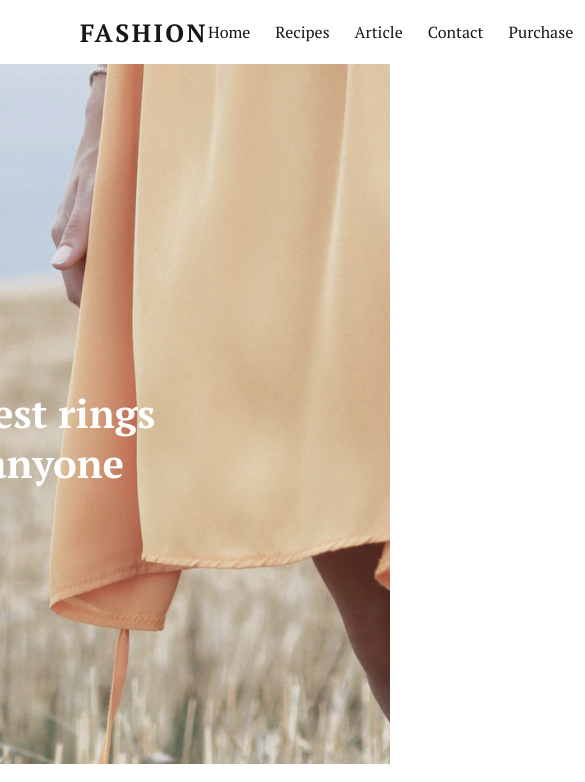
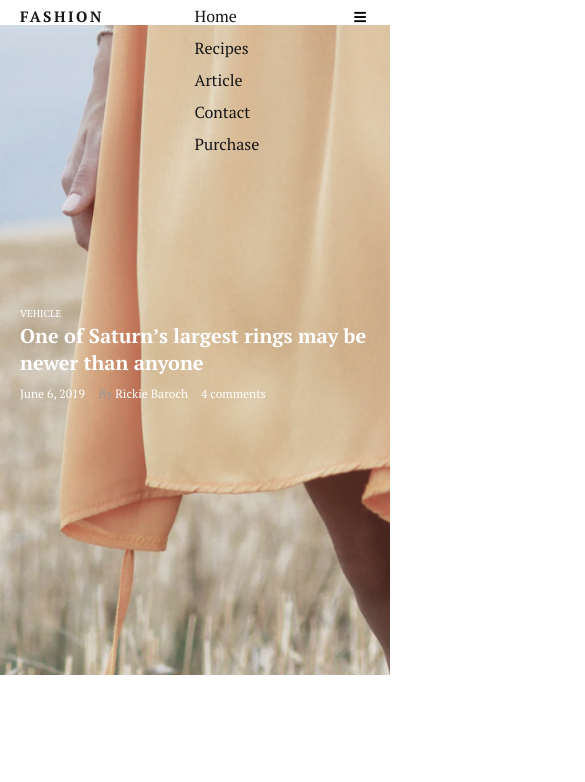
Before and after one commit to andresnguyen/simple-blog, a plain HTML site: page index.html in a window 390 px wide. Shown: the top 782 px of the page, 585 px wide, since content can reach past the window. Drawn offline with Linux system fonts and the light colour scheme.

Commit message:
do a little responsive

```diff
--- /dev/null
+++ b/assets/js/index.js
@@ -0,0 +1,14 @@
+const icon = document.getElementById('mobile-icon');
+const header = document.getElementsByClassName('header')[0];
+
+icon.addEventListener('click', () => {
+	if (icon.classList.contains('fa-bars')) {
+		icon.classList.add('fa-times');
+		icon.classList.remove('fa-bars');
+		header.classList.add('sticky');
+		return;
+	}
+	icon.classList.add('fa-bars');
+	icon.classList.remove('fa-times');
+	header.classList.remove('sticky');
+});
--- a/assets/scss/_base.scss
+++ b/assets/scss/_base.scss
@@ -19,9 +19,6 @@ html {
 	font-size: 62.5%;
 	scroll-behavior: smooth;
 }
-.header-wrapper {
-	margin: 0 auto;
-}
 
 .container {
 	max-width: $container-width;
--- /dev/null
+++ b/assets/scss/_queries.scss
@@ -0,0 +1,127 @@
+/* Big tablet to 1200px (widths smaller taht the 1140px row) */
+@media only screen and (max-width: 1200px) {
+	.section-banner .text-box {
+		left: calc(100% / 2 - 100% / 2.3);
+	}
+
+	.container {
+		margin: 0 20px;
+	}
+
+	.blog-container {
+		max-width: 70%;
+		align-content: flex-start;
+	}
+
+	.sidebar {
+		width: 30%;
+	}
+}
+
+/* Small tablet to big tablet: from 768px to 1023px */
+@media only screen and (max-width: 1023px) {
+	.blog-container {
+		max-width: 100%;
+		align-content: center;
+		margin: 0 auto;
+	}
+
+	.sidebar {
+		display: none;
+	}
+}
+
+/* Small phones to small tablets: from 481px to 767px */
+@media only screen and (max-width: 767px) {
+	.blog-wrapper {
+		flex-basis: 100%;
+	}
+
+	.section-banner .text-box {
+		left: 20px;
+		&__label {
+			font-size: 1rem;
+		}
+
+		&__title {
+			font-size: 2rem;
+			width: 35rem;
+			line-height: 2.7rem;
+			margin-bottom: 5px;
+		}
+
+		&__footer {
+			span,
+			a {
+				font-size: 1.2rem;
+			}
+		}
+	}
+
+	.blog-wrapper {
+		padding: 0;
+	}
+
+	.pagination__item a {
+		font-size: 1.3rem;
+	}
+	.blog-wrapper--fluid {
+		display: none;
+	}
+
+	.header-wrapper {
+		.navlink {
+			display: none !important;
+		}
+
+		.sticky .navlink {
+			display: flex !important;
+			flex-direction: column;
+		}
+
+		button {
+			display: inline-block;
+			width: 20px;
+			height: 20px;
+			text-align: center;
+			line-height: 20px;
+			outline: none;
+			border: none;
+			background-color: transparent;
+			cursor: pointer;
+			transition: all 1s;
+		}
+
+		.header .navlink a {
+			padding-left: 0;
+		}
+
+		.header {
+			padding: 0;
+
+			padding: 0 20px;
+			background-color: transparent;
+			height: auto;
+			z-index: 100;
+			position: fixed;
+			top: 0px;
+			left: 0px;
+			right: 0px;
+			align-items: baseline;
+
+			&__logo {
+				font-size: 1.5rem;
+			}
+		}
+	}
+}
+
+/* Small phones: from 0 to 480px */
+@media only screen and (max-width: 480px) {
+	section {
+		padding: 25px 0;
+	}
+	.contact-form {
+		width: 100%;
+	}
+}
--- a/assets/scss/style.scss
+++ b/assets/scss/style.scss
@@ -2,6 +2,10 @@
 @import './mixins';
 @import './variables';
 
+.header-wrapper {
+	max-width: 1760px;
+	margin: 0 auto;
+}
 .header {
 	display: flex;
 	justify-content: space-between;
@@ -20,6 +24,10 @@
 			color: #171717;
 			text-decoration: none;
 		}
+	}
+
+	button {
+		display: none;
 	}
 
 	.navlink {
@@ -263,7 +271,9 @@
 	margin-left: auto;
 
 	&__item {
-		margin-bottom: 70px;
+		&:not(:last-child) {
+			margin-bottom: 70px;
+		}
 	}
 
 	&__header {
@@ -449,3 +459,5 @@
 		color: $sub-text-color;
 	}
 }
+
+@import './queries';
--- a/index.html
+++ b/index.html
@@ -18,7 +18,7 @@
 <body>
 
 	<div class="header-wrapper">
-		<header class="header">
+		<header class="header sticky">
 			<div class="header__logo">
 				<a href="/">FASHION</a>
 			</div>
@@ -30,6 +30,10 @@
 				<li class="navlink__item"><a href="#">Contact</a></li>
 				<li class="navlink__item"><a href="#">Purchase</a></li>
 			</ul>
+			<button>
+				<i id = "mobile-icon" class="fas fa-bars menu"></i>
+			</button>
+
 		</header>
 	</div>
 
@@ -500,5 +504,7 @@
 		</footer>
 	</div>
 
+	<script src="assets/js/index.js"></script>
+
 </body>
 </html>
```
Also changed, not shown: assets/css/style.css, 1 other file.
